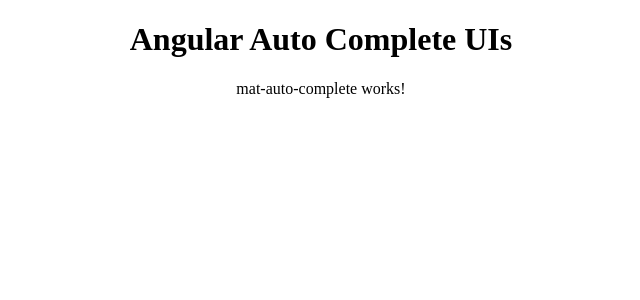
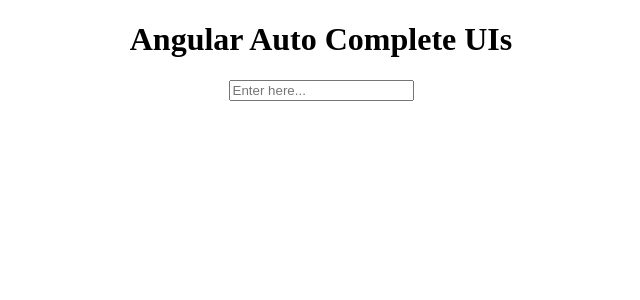
Before and after one commit to hgouw/AutoComplete, an Angular app: page / in a window 1280 px wide. Shown: the top 300 px of the page, without its empty margins (319-959 px from the left). Built offline with nearby package versions, Linux system fonts and the light colour scheme.

Commit message:
Import BrowserAnimationsModule, FormsModule, HttpModule, ReactiveFormsModule

```diff
--- a/src/app/mat-auto-complete/mat-auto-complete.component.html
+++ b/src/app/mat-auto-complete/mat-auto-complete.component.html
@@ -1,3 +1,2 @@
-<p>
-  mat-auto-complete works!
-</p>
+<input type="text" [(ngModel)]="inputText" placeholder="Enter here...">
+<p>{{inputText}}</p>
--- a/src/app/mat-auto-complete/mat-auto-complete.component.ts
+++ b/src/app/mat-auto-complete/mat-auto-complete.component.ts
@@ -6,10 +6,12 @@
   styleUrls: ['./mat-auto-complete.component.css']
 })
 export class MatAutoCompleteComponent implements OnInit {
+  inputText: string;
 
   constructor() { }
 
   ngOnInit() {
+    this.inputText = '';
   }
 
 }
```
Also changed, not shown: src/app/app.module.ts (+8 -1 lines).
